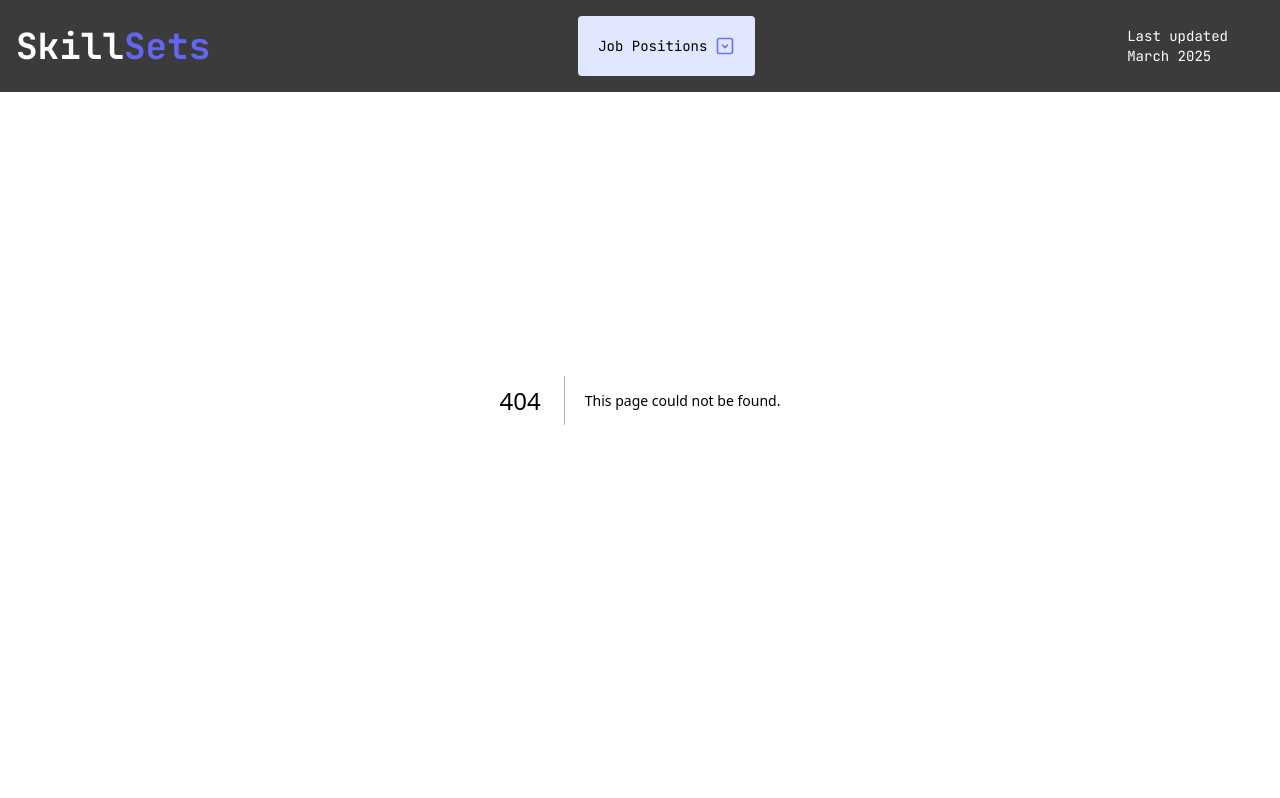
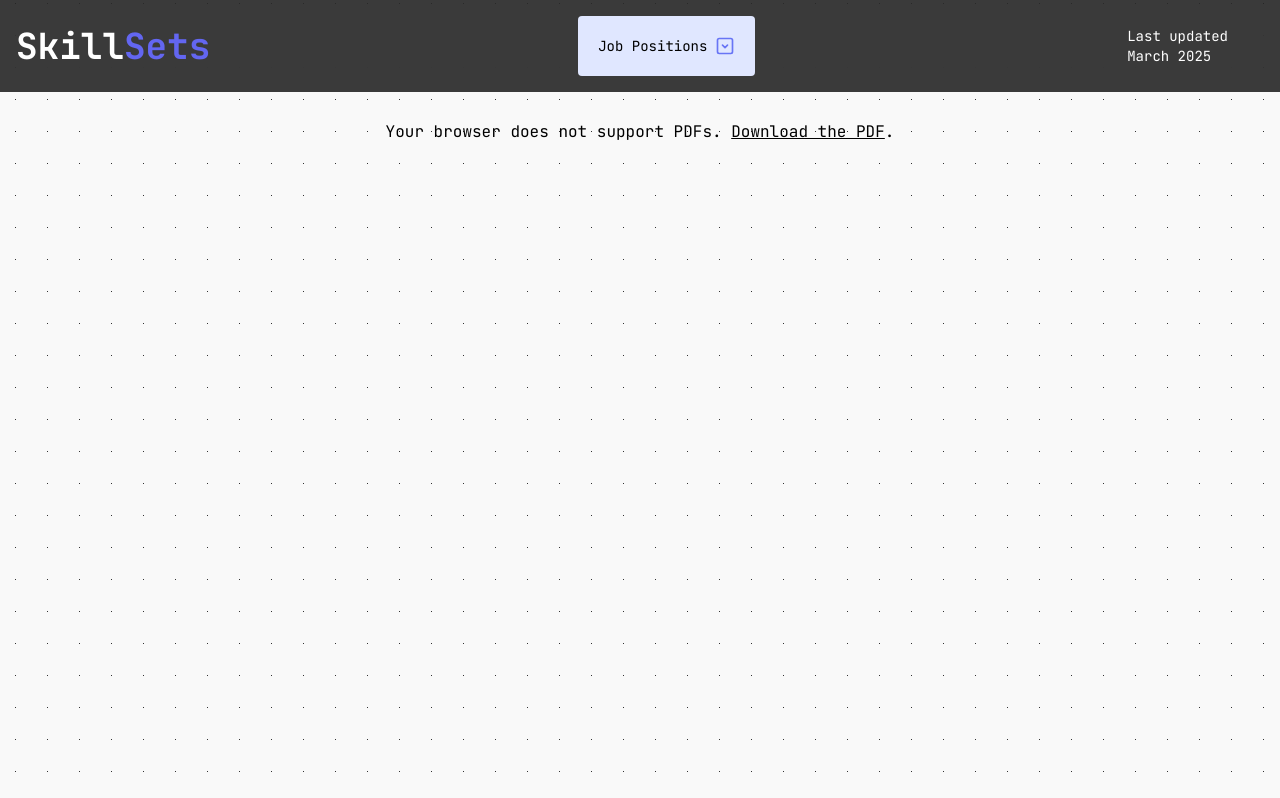
Before and after one commit to zituoguan/skillsets.tech, a Next.js app: page /pdf in a window 1280 px wide. Before the commit this address had no page. Shown: the top 798 px of the page. Built offline with nearby package versions, Linux system fonts and the light colour scheme.

Commit message:
feat: add pdf

```diff
--- /dev/null
+++ b/app/pdf/page.tsx
@@ -0,0 +1,25 @@
+export default function PDF() {
+  return (
+    <div className="max-w-screen-lg mx-auto">
+      <div className="mt-30 mb-30">
+        <object
+          data="/assets/images/Top 10 Most Wanted Skills.pdf"
+          type="application/pdf"
+          width="100%"
+          height="700px"
+        >
+          <p className="text-center">
+            Your browser does not support PDFs.{" "}
+            <a
+              className="underline"
+              href="/assets/images/Top 10 Most Wanted Skills.pdf"
+            >
+              Download the PDF
+            </a>
+            .
+          </p>
+        </object>
+      </div>
+    </div>
+  );
+}
```
